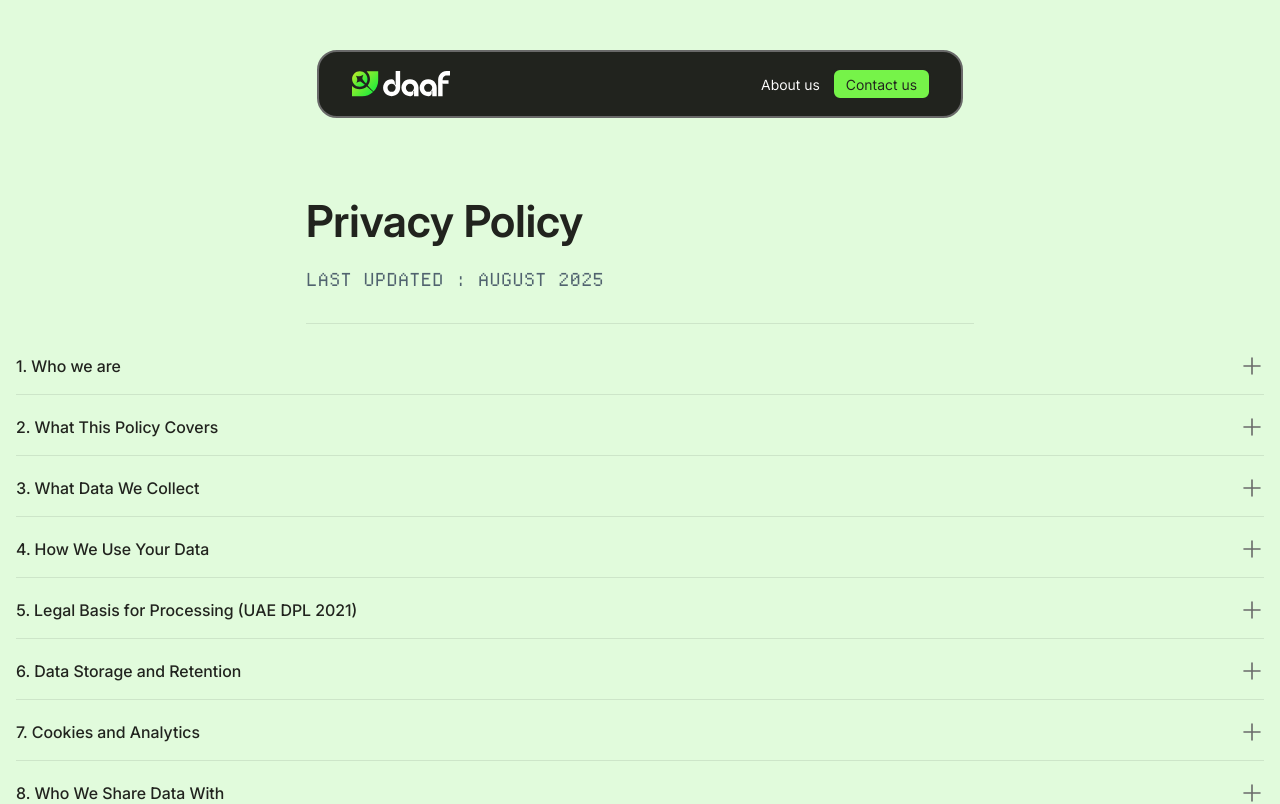
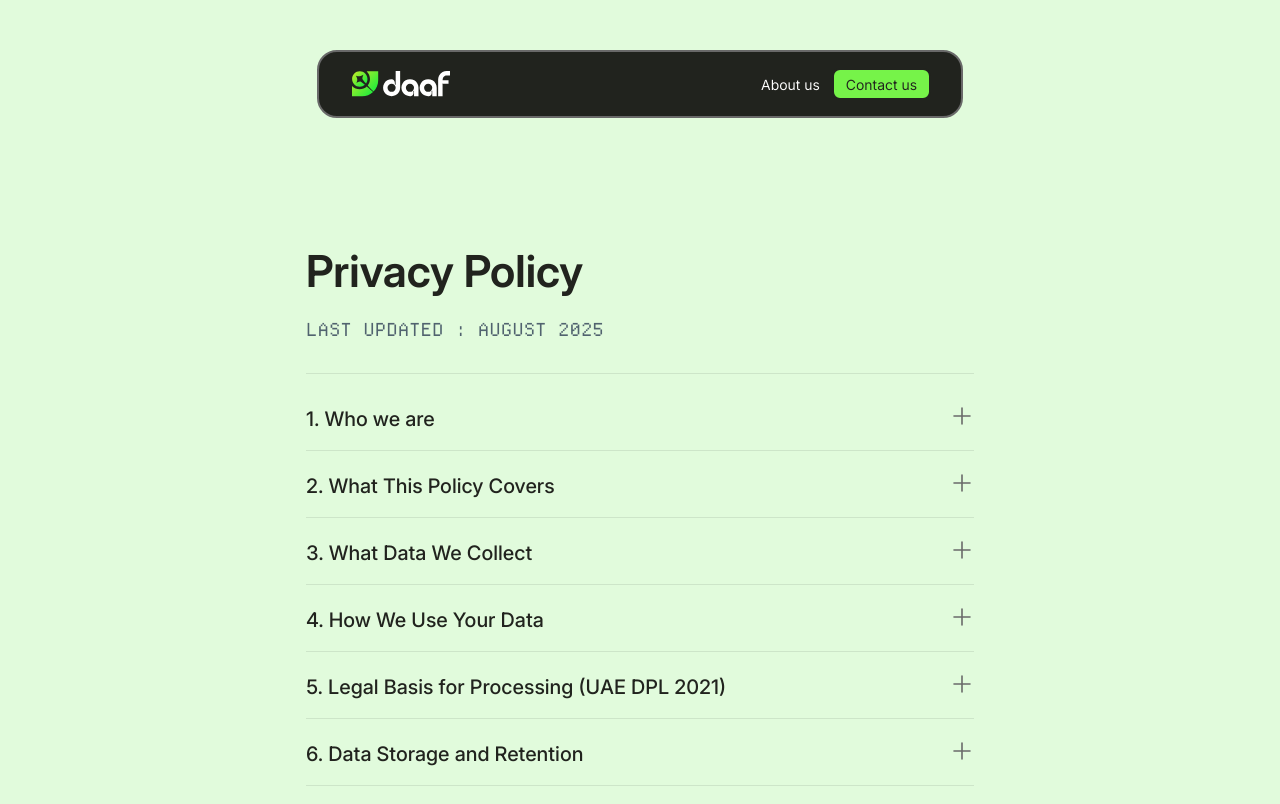
Before and after one commit to daaf-technologies/daaf-website, a SvelteKit app: page /privacy-policy in a window 1280 px wide. Shown: the top 804 px of the page. Built offline with nearby package versions, Linux system fonts and the light colour scheme.

Commit message:
feat(#44): :sparkles: Implemented desktop view

```diff
--- a/src/lib/components/design/collapse/expandable.svelte
+++ b/src/lib/components/design/collapse/expandable.svelte
@@ -10,7 +10,7 @@
 <div>
 	<div class="collapse-wrapper">
 		<button class="collapse-header" onclick={() => (open = !open)}>
-			<div class="text-base font-medium text-nowrap text-[#21231E]">
+			<div class="text-base font-medium text-nowrap text-[#21231E] lg:text-[20px]">
 				{id}. {title}
 			</div>
 
--- a/src/lib/components/design/collapse/secondary-collapse/collect-data.svelte
+++ b/src/lib/components/design/collapse/secondary-collapse/collect-data.svelte
@@ -18,7 +18,7 @@
 				<span>
 					<Arrow />
 				</span>
-				<p>{type}</p>
+				<p class="lg:text-nowrap">{type}</p>
 			</div>
 		{/each}
 	</div>
--- a/src/lib/components/design/collapse/secondary-collapse/legal-processing.svelte
+++ b/src/lib/components/design/collapse/secondary-collapse/legal-processing.svelte
@@ -12,8 +12,8 @@
 			</span>
 
 			<div>
-				<span> Your </span>
-				<span class="mx-1 font-semibold"> explicit consent </span>
+				<span> Your</span>
+				<span class="font-semibold"> explicit consent </span>
 				(e.g., when submitting a form)
 			</div>
 		</div>
@@ -24,7 +24,7 @@
 
 			<div>
 				<span> Our </span>
-				<span class="mx-1 font-semibold"> legitimate interest </span>
+				<span class="font-semibold">legitimate interest </span>
 				<span> in operating and improving our services </span>
 			</div>
 		</div>
--- a/src/routes/privacy-policy/+page.svelte
+++ b/src/routes/privacy-policy/+page.svelte
@@ -8,7 +8,7 @@
 	<Header />
 
 	<div class="privacy-content w-full px-4 lg:w-[700px]">
-		<div class="flex flex-col gap-3 pt-[70px]">
+		<div class="flex flex-col gap-3 pt-[70px] lg:pt-[120px]">
 			<p class="text-[30px] font-semibold text-[#21231E] lg:text-[44px]">Privacy Policy</p>
 			<p class="updated text-[16px] text-[#51636F] lg:text-[18px]">LAST UPDATED : AUGUST 2025</p>
 		</div>
@@ -16,7 +16,7 @@
 		<div class="my-[30px] h-[1px] w-full bg-[#21231E] opacity-10"></div>
 	</div>
 
-	<div class="px-4">
+	<div class="px-4 pb-[60px] lg:w-[700px] lg:pb-[120px]">
 		<SecondaryCollapse />
 	</div>
 
```
